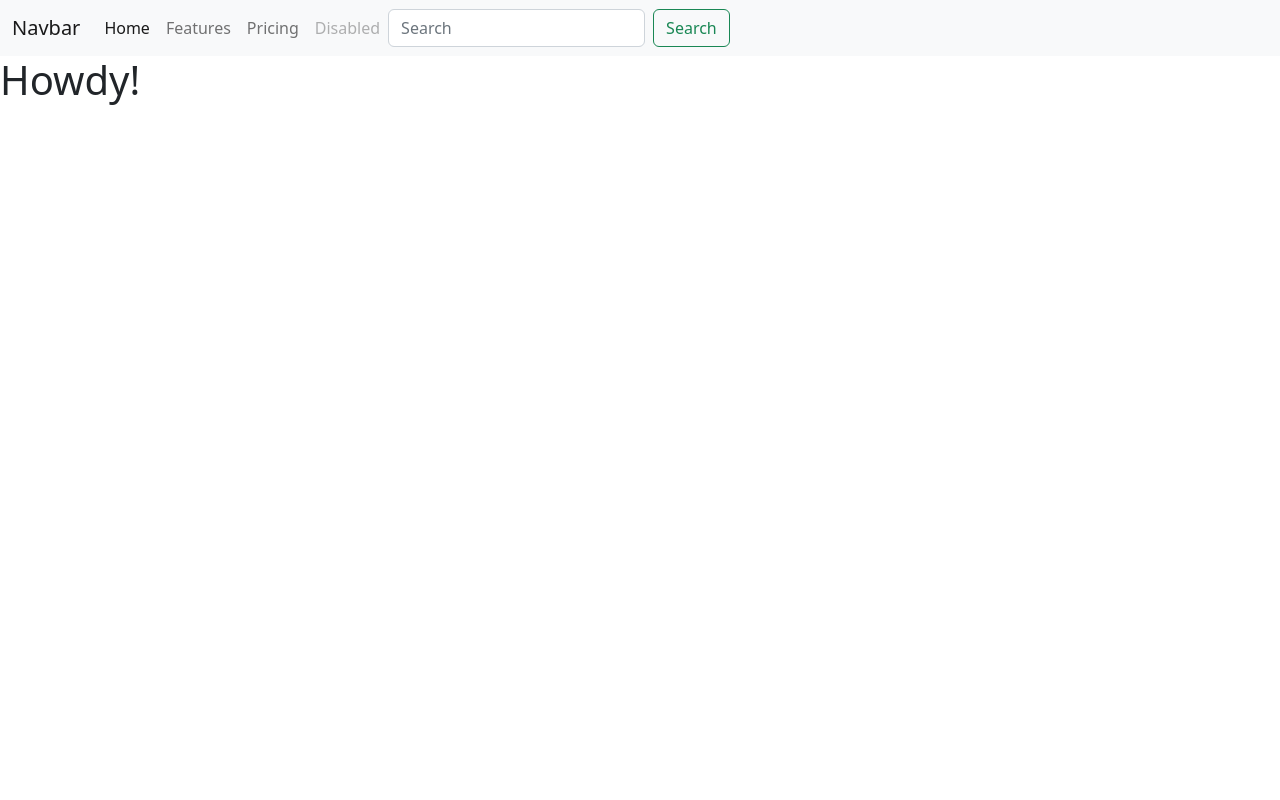
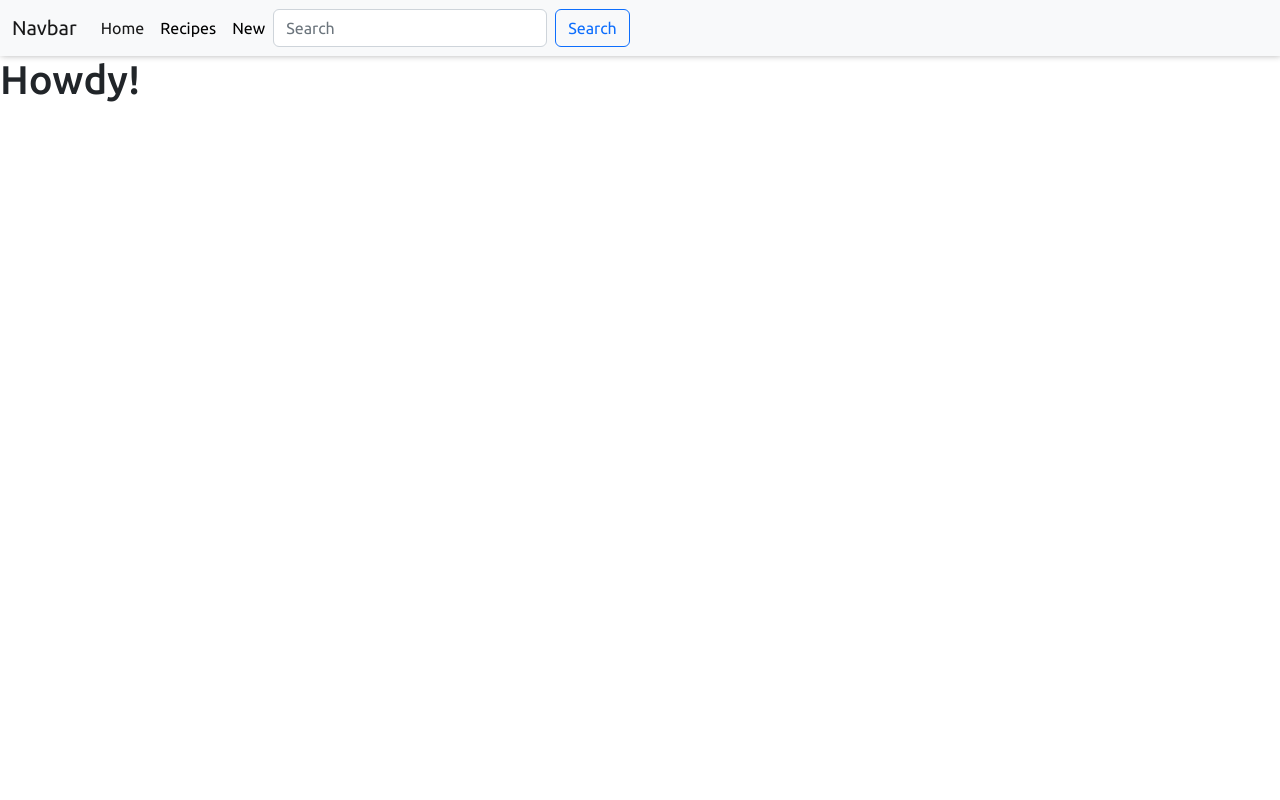
Before and after one commit to Paulmayock/the_sesh_recipes, a Django app: page / in a window 1280 px wide. Run offline with Django 4.2, Linux system fonts and the light colour scheme; some libraries are stand-ins or nearby versions.

Commit message:
added header and navbar parameters

```diff
--- a/static/css/base.css
+++ b/static/css/base.css
@@ -0,0 +1,61 @@
+@import url('https://fonts.googleapis.com/css2?family=Ubuntu:ital,wght@0,300;0,400;0,500;0,700;1,300;1,400;1,500;1,700&display=swap');
+
+:root {
+    /** Fonts */
+    --title: 'Ubuntu', serif;
+    --main-font: 'Ubuntu', serif;
+
+         /* Colours */
+    --background: #3f006a0f;
+    --blue: #0d6efd;
+    --black: #000;
+    --off-white: #f6f6f6;
+    --white: #fff;
+    --orange: #ffbf50;
+    --green: #64ff50;
+    --red: #f82424;
+
+    /* Utils */
+    --smal-box-shadow: 1px -1px 7px 0 #00000061;
+    --border: 1px solid #00000030;
+
+}
+
+html, body {
+    height: 100%;
+}
+
+body {
+    display: flex;
+    flex-direction: column;
+    font-family: var(--main-font);
+}
+
+h1, h2, h3, h4, h5, h6 {
+    font-family: var(--title);
+}
+
+main {
+    flex: 1 0 auto;
+    background-color: var(--white);
+}
+
+/* Header */
+
+.navbar {
+    background-color: var(--off-white);
+    box-shadow: var(--smal-box-shadow);
+}
+a.nav-link {
+    color: var(--black);
+}
+
+img.logo {
+    width: 18.75rem;
+}
+
+
+/* Footer */
+footer {
+    flex-shrink: 0;
+}
--- a/templates/includes/header.html
+++ b/templates/includes/header.html
@@ -11,22 +11,19 @@
           <div class="collapse navbar-collapse" id="navbarNav">
             <ul class="navbar-nav">
               <li class="nav-item">
-                <a class="nav-link active" aria-current="page" href="#">Home</a>
+                <a class="nav-link active" aria-current="page" href="{% url 'home' %}">Home</a>
               </li>
               <li class="nav-item">
-                <a class="nav-link" href="#">Features</a>
+                <a class="nav-link" href="#">Recipes</a>
               </li>
               <li class="nav-item">
-                <a class="nav-link" href="#">Pricing</a>
-              </li>
-              <li class="nav-item">
-                <a class="nav-link disabled">Disabled</a>
+                <a class="nav-link" href="#">New</a>
               </li>
             </ul>
             <!--Form for search-->
             <form class="d-flex" role="search">
                 <input class="form-control me-2" type="search" placeholder="Search" aria-label="Search">
-                <button class="btn btn-outline-success" type="submit">Search</button>
+                <button class="btn btn-outline-primary" type="submit">Search</button>
               </form>
           </div>
         </div>
```
